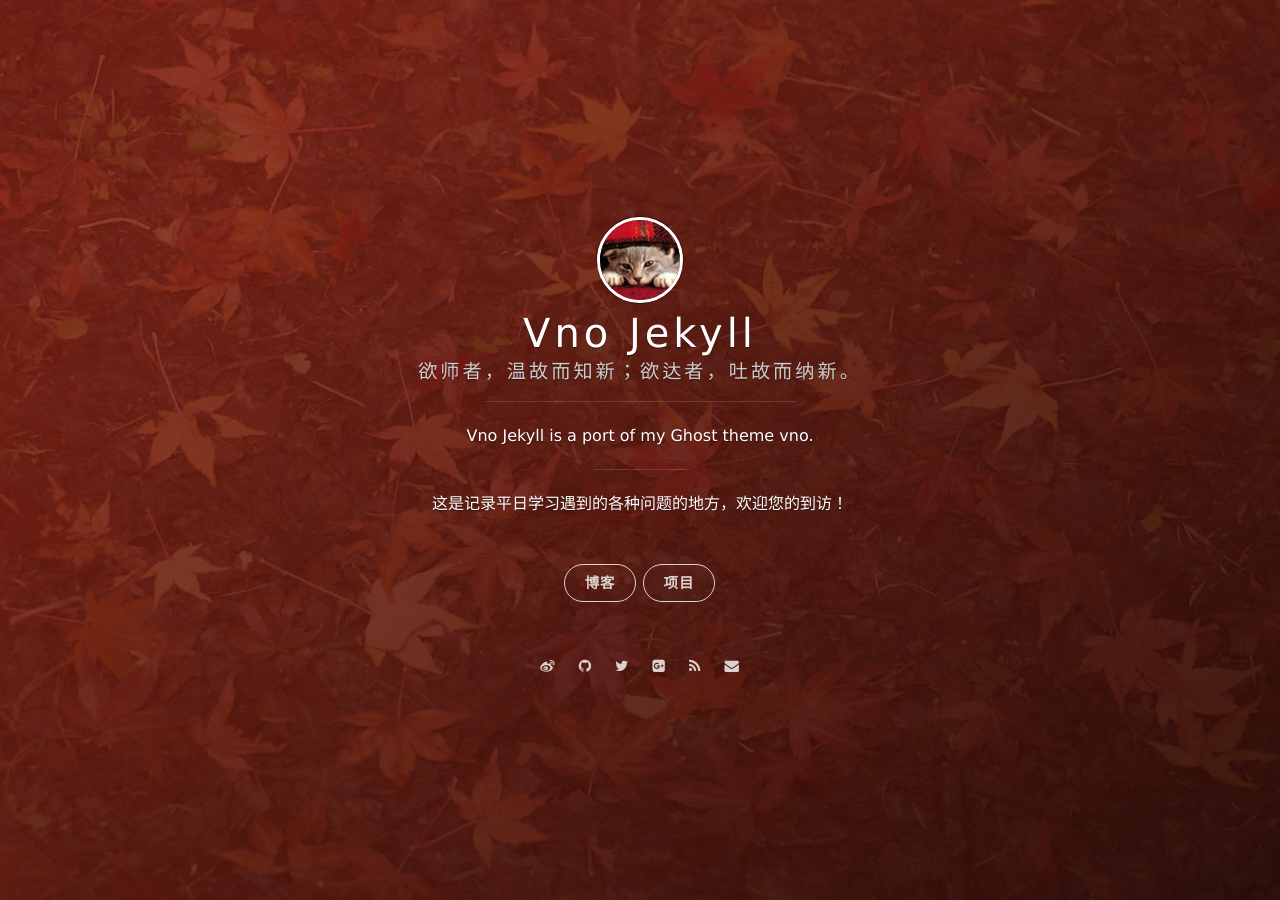
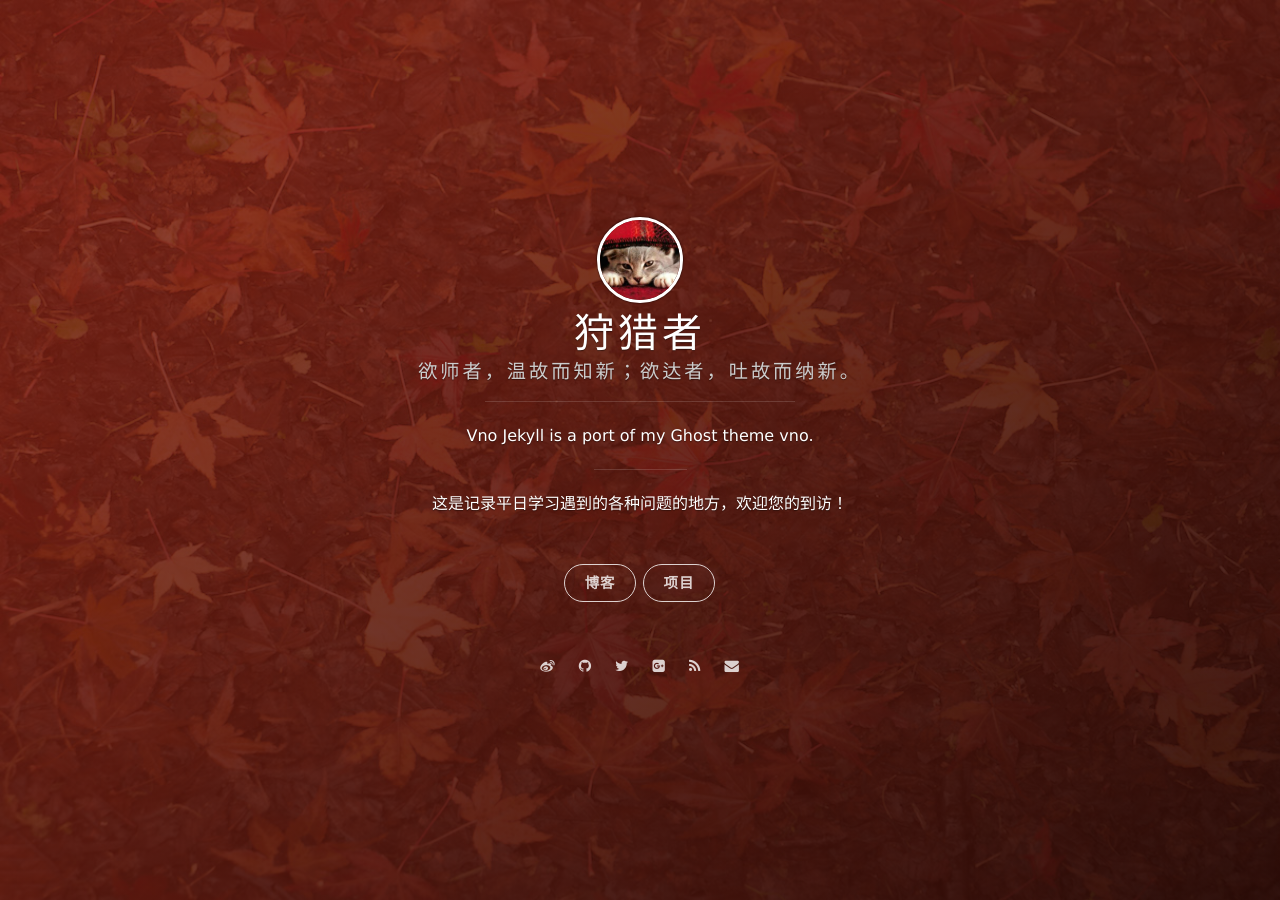
Before and after one commit to devXiaoL/devXiaoL.github.io, a Jekyll site: the page built from index.html, in a window 1280 px wide. Built offline with Jekyll 4.4.1, drawn with Linux system fonts in a browser that asks for light colours; nearby versions of some CDN libraries; the list of posts is cut into pages by our own code.

Commit message:
修改title

```diff
--- a/_config.yml
+++ b/_config.yml
@@ -1,5 +1,5 @@
 # Basic
-title: Vno Jekyll
+title: 狩猎者
 subtitle: 欲师者，温故而知新；欲达者，吐故而纳新。
 welcome_message: 这是记录平日学习遇到的各种问题的地方，欢迎您的到访！
 description: Vno Jekyll is a port of my Ghost theme vno.
```
